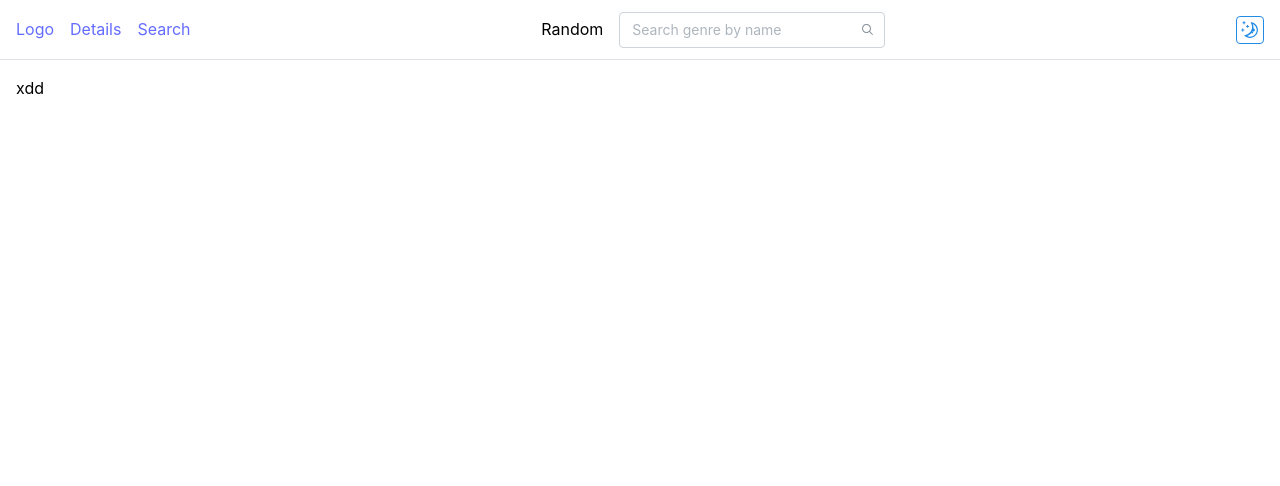
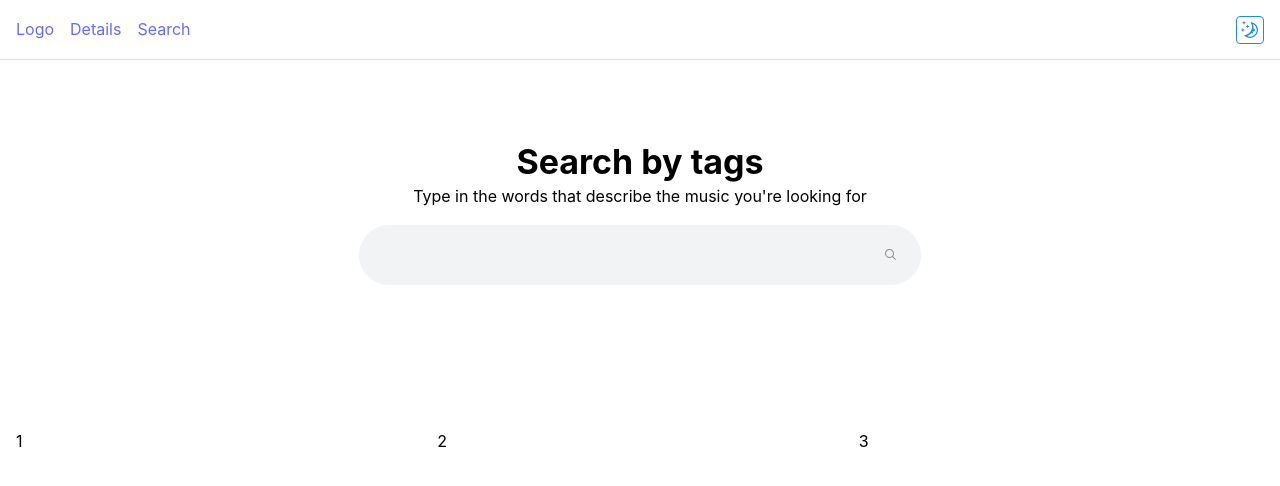
Before and after one commit to jakubgiedzicz/Find-Genre, a React (Vite) app in the folder find-genre.client/: page / in a window 1280 px wide. Shown: the top 486 px of the page. Built offline with nearby package versions, Linux system fonts and the light colour scheme.

Commit message:
removed searchbar component, homepage styling

```diff
--- a/find-genre.client/src/App.tsx
+++ b/find-genre.client/src/App.tsx
@@ -2,14 +2,14 @@ import '@mantine/core/styles.css'
 import { AppShell, Group, MantineProvider, Text } from '@mantine/core';
 import { Link, Outlet } from 'react-router-dom';
 import LightDarkModeButton from './Components/LightDarkModeButton/LightDarkModeButton';
-import SearchBar from './Components/SearchBar/SearchBar';
 
 function App() {
     return (
         <MantineProvider>
             <AppShell
                 header={{ height: 60 }}
-                padding='md'>
+                padding='md'
+                w="100dvw">
                 <AppShell.Header>
                     <Group h="100%" px="md" justify="space-between">
                         <Group>
@@ -17,14 +17,10 @@ function App() {
                             <Link to="/genre-details"><Text>Details</Text></Link>
                             <Link to="/search-by-tag"><Text>Search</Text></Link>
                         </Group>
-                        <Group h='100%' px="md">
-                            <Text>Random</Text>
-                            <SearchBar />
-                        </Group>
                         <LightDarkModeButton />
                     </Group>
                 </AppShell.Header>
-                <AppShell.Main>
+                <AppShell.Main w="100%">
                     <Outlet />
                 </AppShell.Main>
             </AppShell>
--- a/find-genre.client/src/Components/SearchBar/SearchBar.tsx
+++ /dev/null
@@ -1,15 +0,0 @@
-import { TextInput } from '@mantine/core';
-import { MagnifyingGlassIcon } from '@radix-ui/react-icons';
-
-function SearchBar() {
-    const icon = <MagnifyingGlassIcon/>
-    return (
-        <TextInput
-            rightSection={icon}
-            aria-label="Search genre by name"
-            placeholder="Search genre by name"
-        />
-  );
-}
-
-export default SearchBar;
--- /dev/null
+++ b/find-genre.client/src/Pages/Home/Home.module.css
@@ -0,0 +1,3 @@
+.root {
+    width: 45%;
+}
--- a/find-genre.client/src/Pages/Home/Home.tsx
+++ b/find-genre.client/src/Pages/Home/Home.tsx
@@ -1,10 +1,30 @@
+import { Autocomplete, Box, Flex, Grid, Stack, Text, Title } from "@mantine/core";
+import { useState } from "react";
+import { MagnifyingGlassIcon } from "@radix-ui/react-icons";
+import classes from './Home.module.css'
 
 function Home() {
-  return (
-      <>
-          xdd
-      </>
-  );
+    const icon = <MagnifyingGlassIcon />
+    const [value, setValue] = useState('');
+    const tags = ['dark', 'electronic', 'choir', 'popular', 'niche', 'club', 'solitude', 'tiktok', 'fast', 'slow', 'cheerful', 'old', 'classic', 'western', 'korean', 'european']
+    return (
+        <>
+            <Stack pt='4em'>
+                <Box>
+                    <Title ta='center'>Search by tags</Title>
+                    <Text ta='center'>Type in the words that describe the music you're looking for</Text>
+                </Box>
+                <Flex justify='center' align='center'>
+                    <Autocomplete data={tags} value={value} onChange={setValue} limit={3} classNames={{ root: classes.root }} variant='filled' size='xl' radius='xl' aria-label='Search genre by tags' rightSection={icon} />
+                </Flex>
+                <Grid pt='8em'>
+                    <Grid.Col span={4}>1</Grid.Col>
+                    <Grid.Col span={4}>2</Grid.Col>
+                    <Grid.Col span={4}>3</Grid.Col>
+                </Grid>
+            </Stack>
+        </>
+    );
 }
 
 export default Home;
--- a/find-genre.client/src/Pages/SearchByTag/SearchByTag.tsx
+++ b/find-genre.client/src/Pages/SearchByTag/SearchByTag.tsx
@@ -1,9 +1,7 @@
-import SearchBar from '../../Components/SearchBar/SearchBar';
-
 function SearchByTag() {
   return (
       <>
-          <SearchBar />
+          xdd
       </>
   );
 }
```
Also changed, not shown: 1 other file (tests, documents, lock files or other folders).
